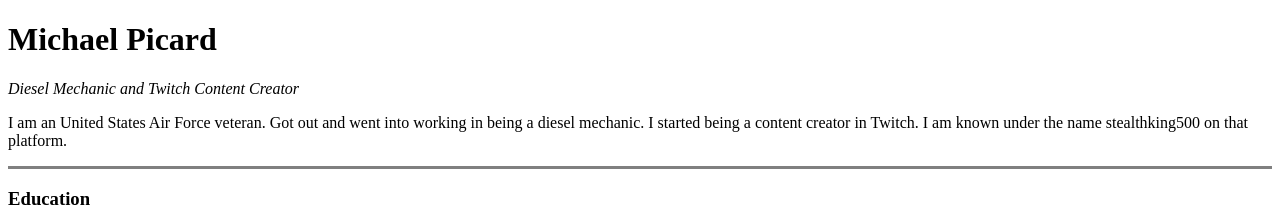
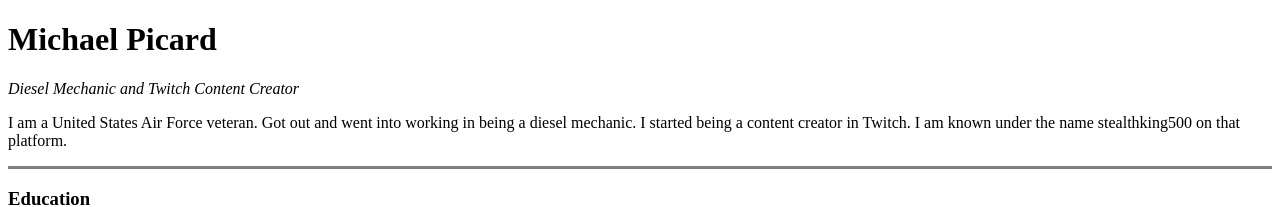
Before and after one commit to Stealthking500/cv, a plain HTML site: page index.html in a window 1280 px wide. Shown: the top 207 px of the page. Drawn offline with Linux system fonts and the light colour scheme.

Commit message:
Add files via upload

```diff
--- a/index.html
+++ b/index.html
@@ -9,7 +9,7 @@
 <body>
  <h1> Michael Picard</h1>
  <p><em>Diesel Mechanic and Twitch Content Creator</em></p>
- <p>I am an United States Air Force veteran. Got out and went into working in being a diesel mechanic. I started being a content creator in Twitch. I am known under the name stealthking500 on that platform.</p>
+ <p>I am a United States Air Force veteran. Got out and went into working in being a diesel mechanic. I started being a content creator in Twitch. I am known under the name stealthking500 on that platform.</p>
  <hr size="3" noshade>
  <h3>Education</h3>
 <ul>
```
